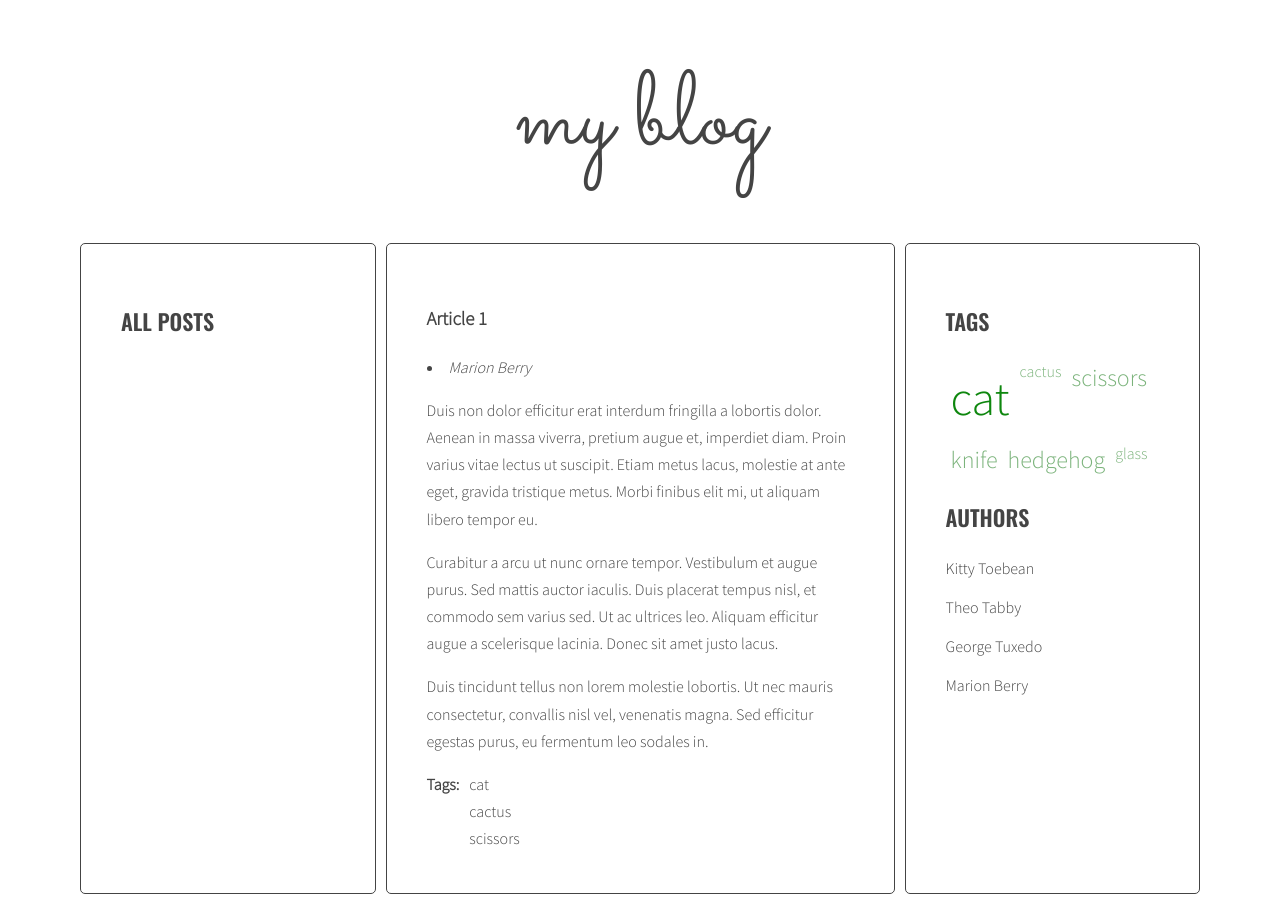
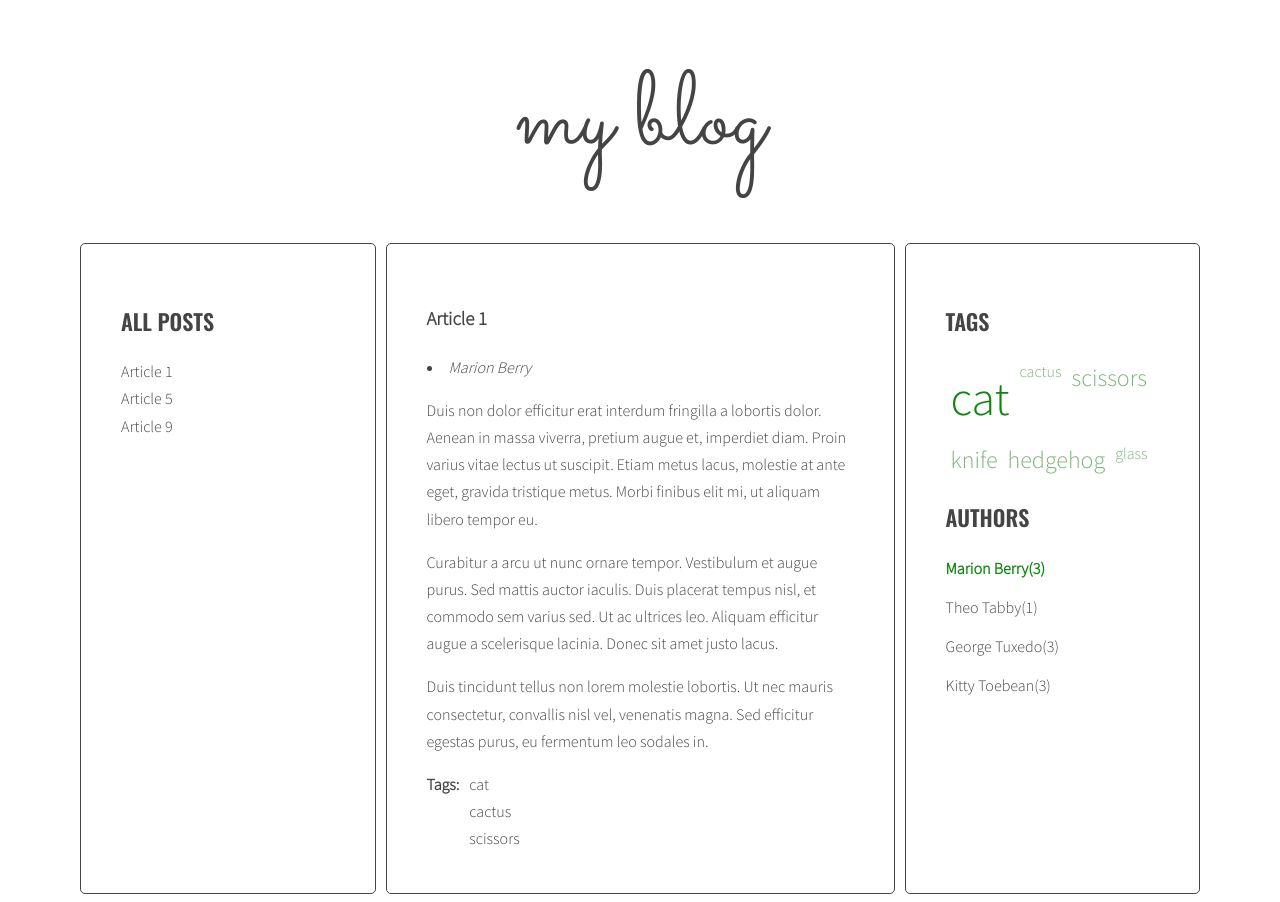
Before and after one commit to anngorska/javascript-blog, a website: page index.html in a window 1280 px wide. Both pictures are taken after a click on the link "Marion Berry". Drawn offline with nearby package versions, Linux system fonts and the light colour scheme.

Commit message:
Add generate Authors list

```diff
--- a/index.html
+++ b/index.html
@@ -241,26 +241,6 @@
           </ul>
           <h2 class="section-title">Authors</h2>
           <ul class="list authors">
-            <li>
-              <a href="#">
-                <span class="author-name">Kitty Toebean</span>
-              </a>
-            </li>
-            <li>
-              <a href="#">
-                <span class="author-name">Theo Tabby</span>
-              </a>
-            </li>
-            <li>
-              <a href="#">
-                <span class="author-name">George Tuxedo</span>
-              </a>
-            </li>
-            <li>
-              <a href="#">
-                <span class="author-name">Marion Berry</span>
-              </a>
-            </li>
           </ul>
         </aside>
       </main>
--- a/js/script.js
+++ b/js/script.js
@@ -37,23 +37,26 @@ function titleClickHandler(event){
   targetArticle.classList.add('active');
 }
 
-const optArticleSelector = '.post',
-  optTitleSelector = '.post-title',
-  optTitleListSelector = '.titles',
-  optArticleTagsSelector = '.post-tags .list',
-  optArticleAuthorSelector = '.post-author',
-  optTagsListSelector = '.list.tags',
-  optCloudClassCount = 5,
-  optCloudClassPrefix = 'tag-size-';
+const opts = {
+  articleSelector: '.post',
+  titleSelector: '.post-title',
+  titleListSelector: '.titles',
+  articleTagsSelector: '.post-tags .list',
+  articleAuthorSelector: '.post-author',
+  tagsListSelector: '.list.tags',
+  cloudClassCount: 5,
+  cloudClassPrefix: 'tag-size-',
+  authorListSelector: '.list.authors'
+};
 
 
 function generateTitleLinks(customSelector = ''){
 
   /* [DONE] remove contents of titleList */
-  const titleList = document.querySelector(optTitleListSelector);
+  const titleList = document.querySelector(opts.titleListSelector);
 
   /* [DONE] for each article */
-  const articles = document.querySelectorAll(optArticleSelector + customSelector);
+  const articles = document.querySelectorAll(opts.articleSelector + customSelector);
 
   let html = '';
 
@@ -67,7 +70,7 @@ function generateTitleLinks(customSelector = ''){
     /* [DONE] find the title element */
     /* [DONE] get the title from the title element */
 
-    const articleTitle = article.querySelector(optTitleSelector).innerHTML;
+    const articleTitle = article.querySelector(opts.titleSelector).innerHTML;
 
     /* [DONE] create HTML of the link */
 
@@ -109,9 +112,9 @@ function calculateTagClass(count, params){
   const normalizedCount = count - params.min;
   const normalizedMax = params.max - params.min;
   const percentage = normalizedCount / normalizedMax;
-  const classNumber = Math.floor( percentage * (optCloudClassCount - 1) + 1 );
+  const classNumber = Math.floor( percentage * (opts.cloudClassCount - 1) + 1 );
 
-  return optCloudClassPrefix + classNumber;
+  return opts.cloudClassPrefix + classNumber;
 }
 
 function generateTags(){
@@ -119,14 +122,14 @@ function generateTags(){
   let allTags = {};
 
   /* [DONE]find all articles */
-  const articles = document.querySelectorAll(optArticleSelector);
+  const articles = document.querySelectorAll(opts.articleSelector);
 
   /* [DONE]START LOOP: for every article: */
 
   for(let article of articles){
 
     /* [DONE]find tags wrapper */
-    const tagsWrapper = article.querySelector(optArticleTagsSelector);
+    const tagsWrapper = article.querySelector(opts.articleTagsSelector);
 
     /* [DONE]make html variable with empty string */
     let html = '';
@@ -154,7 +157,6 @@ function generateTags(){
         allTags[tag]++;
       }
 
-
     /* [DONE]END LOOP: for each tag */
     }
 
@@ -170,7 +172,7 @@ function generateTags(){
     /* [DONE]END LOOP: for every article: */
   }
   /* [NEW] find list of tags in right column */
-  const tagList = document.querySelector(optTagsListSelector);
+  const tagList = document.querySelector(opts.tagsListSelector);
   console.log('tagList:', tagList)
 
   const tagsParams = calculateTagsParams(allTags);
@@ -245,14 +247,16 @@ addClickListenersToTags();
 
 function generateAuthors(){
 
+  let allAuthorsList = {};
+
   /* [DONE]find all articles */
-  const articles = document.querySelectorAll(optArticleSelector);
+  const articles = document.querySelectorAll(opts.articleSelector);
 
   /* [DONE]START LOOP: for every article: */
   for(let article of articles){
 
     /* find authors wrapper */
-    const authorWrapper = article.querySelector(optArticleAuthorSelector);
+    const authorWrapper = article.querySelector(opts.articleAuthorSelector);
 
     /* [DONE]make html variable with empty string */
     let html = '';
@@ -266,9 +270,25 @@ function generateAuthors(){
     /* [DONE] add generated code to html variable */
     html = html + linkHTML;
 
+      /* [NEW] check if this link is NOT already in allAuthorsList */
+      if(!allAuthorsList.hasOwnProperty(articleAuthor)){
+        allAuthorsList[articleAuthor] = 1;
+      } else {
+        allAuthorsList[articleAuthor]++;
+      }
+
     /* [DONE] END LOOP: for each author */
     authorWrapper.innerHTML = html;
   }
+
+  const authorList = document.querySelector(opts.authorListSelector);
+  let authorListHTML = '';
+
+  for (let author in allAuthorsList){
+    authorListHTML += '<li><a href="#author-' + author + '"><span>' + author + '(' + allAuthorsList[author] + ')</span></a></li>';
+  }
+
+  authorList.innerHTML = authorListHTML;
 }
 generateAuthors();
 
@@ -283,15 +303,15 @@ function authorClickHandler(event){
   const href = clickedElement.getAttribute('href');
 
   /* [DONE]make a new constant "author" and extract author from the "href" constant */
-  const author = href.replace('#author-', '');
+  const author = href.replace('#author-','');
 
   /* [DONE]find all author links with class active */
-  const activeAuthorLinks = document.querySelectorAll('a.active[href^="#author-"]');
+  const authorActiveLinks = document.querySelectorAll('a.active[href^="#author-"]');
 
   /* [DONE]START LOOP: for each active author link */
-  for(let activeAuthorLink of activeAuthorLinks){
+  for(let authorActiveLink of authorActiveLinks){
     /* [DONE]remove class active */
-    activeAuthorLink.classList.remove('active');
+    authorActiveLink.classList.remove('active');
     /* [DONE]END LOOP: for each active author link */
   }
 
@@ -306,17 +326,17 @@ function authorClickHandler(event){
   }
 
   /* [DONE]execute function "generateTitleLinks" with article selector as argument */
-  generateTitleLinks('[data-authors="' + author + '"]');
+  generateTitleLinks('[data-author="' + author + '"]');
 }
 
 function addClickListenersToAuthors(){
  /* [DONE]find all links to authors */
- const authors = document.querySelectorAll('.post-author a');
+ const allAuthorLinks = document.querySelectorAll('a[href^="#author-"]');
 
  /* [DONE]START LOOP: for each link */
- for(let author of authors){
+ for(let allAuthorLink of allAuthorLinks){
    /* [DONE]add authorClickHandler as event listener for that link */
-   author.addEventListener('click', authorClickHandler);
+   allAuthorLink.addEventListener('click', authorClickHandler);
  /* END LOOP: for each link */
  }
 }
--- a/sass/style.scss
+++ b/sass/style.scss
@@ -166,6 +166,6 @@ ul.list.tags {
   flex-wrap: wrap;
 }
 
-.tags a{
+.tags a {
   padding: 5px;
 }
```
Also changed, not shown: css/style.css, 1 other file. Lines whose indentation alone changed are shown as unchanged.
